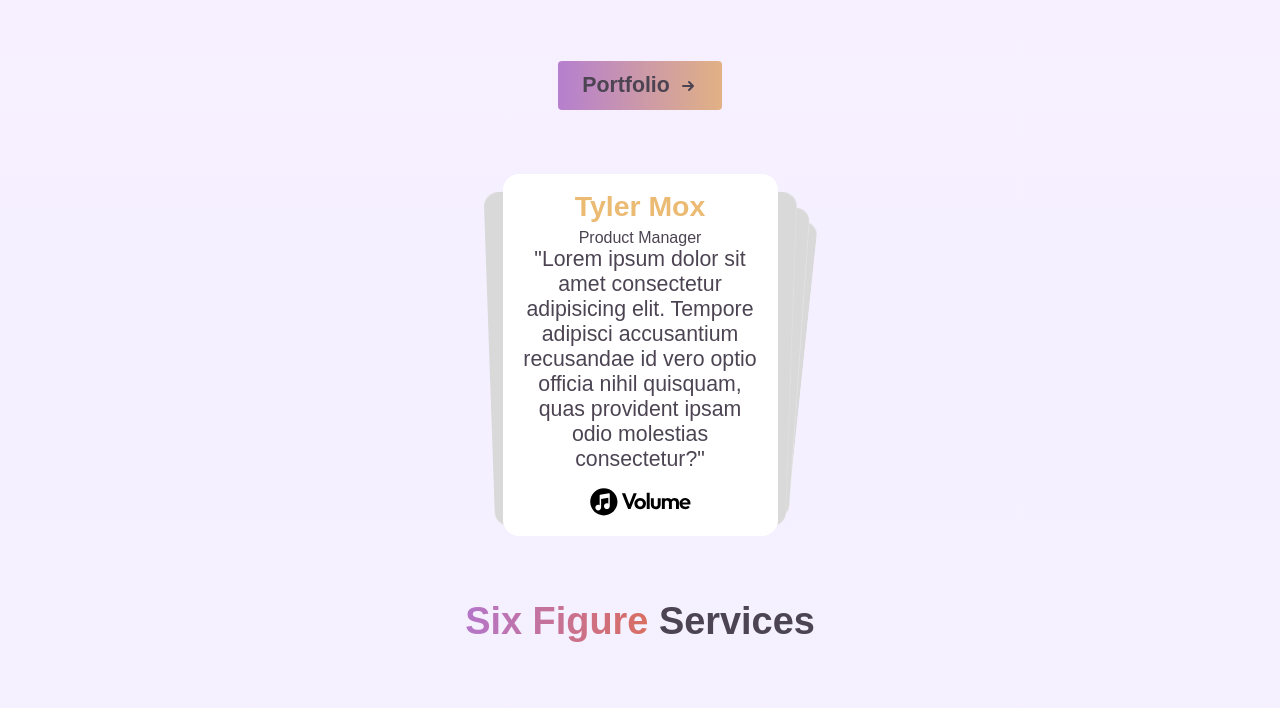
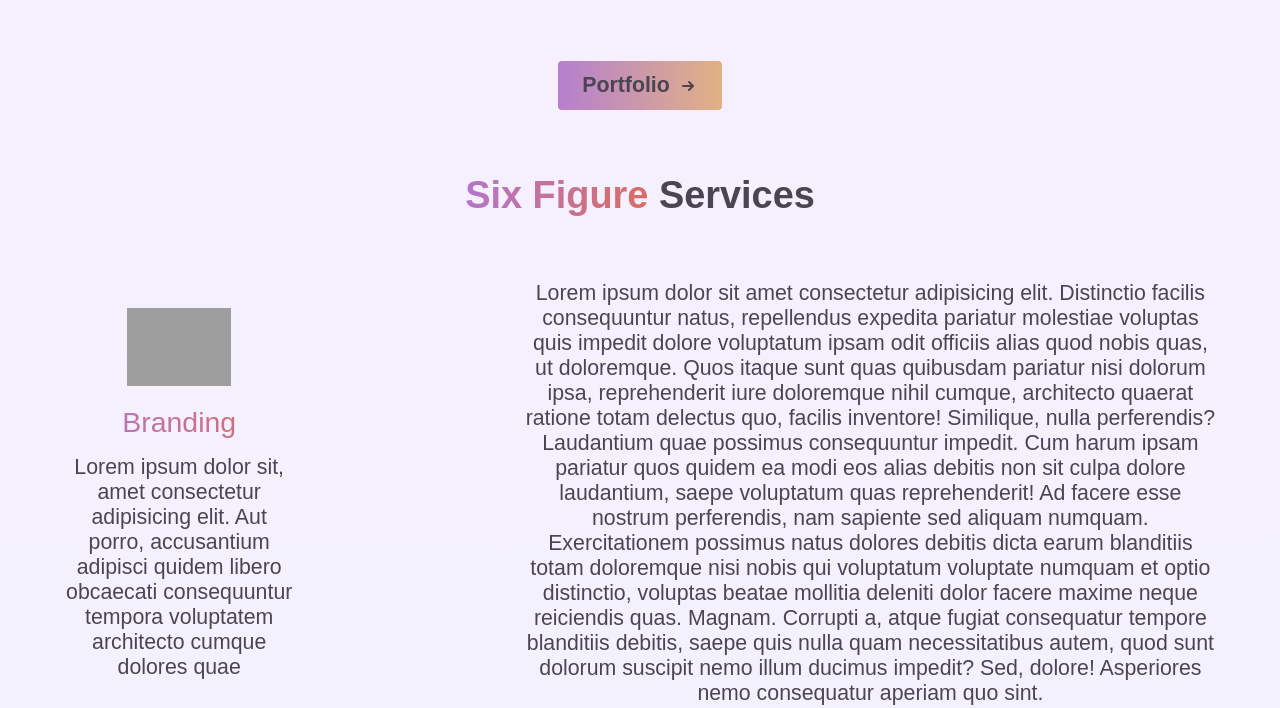
Before and after one commit to miitchellstahl/Six-Figure_Labs-Site, a plain HTML site: page index.html in a window 1280 px wide. Shown: the part 702-1410 px from the top of the page. Drawn offline with nearby package versions, Linux system fonts and the light colour scheme; grey boxes are pictures that could not be loaded.

Commit message:
fourthhhhhhh

```diff
--- a/index.html
+++ b/index.html
@@ -69,7 +69,7 @@
     </section>
 
 
-    <section class="third">
+    <!-- <section class="third">
         <div class="swiper mySwiper">
             <div class="swiper-wrapper">
                 <div class="swiper-slide">
@@ -117,7 +117,7 @@
 
             </div>
         </div>
-    </section>
+    </section> -->
 
     <!-- <div class="background-change"> -->
 
```
